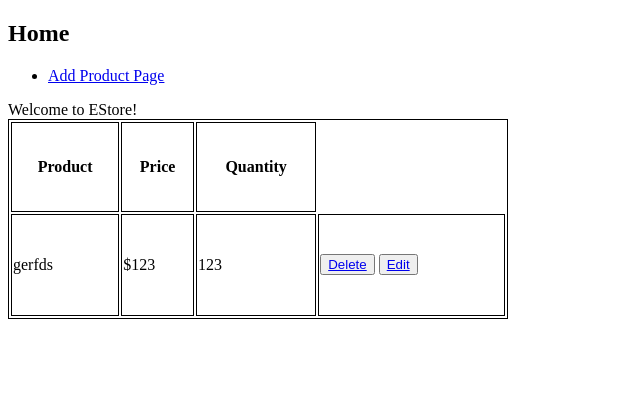
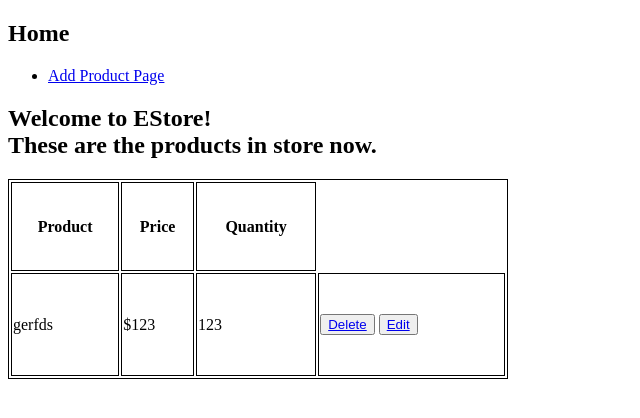
Before and after one commit to chuhuangXY/Group-Admin-estore, a PHP site: page / in a window 1280 px wide. Shown: the top 418 px of the page, without its empty margins (0-640 px from the left). Run offline with PHP 8.4, Linux system fonts and the light colour scheme; data comes from the database, SQL or seed files in the repository.

Commit message:
Update index.php

```diff
--- a/index.php
+++ b/index.php
@@ -16,7 +16,12 @@
             </li>
         </ul>
     </nav>
-        Welcome to EStore!
+        <h2>
+            Welcome to EStore!
+            <br>
+            These are the products in store now.
+            <br>
+        </h2>
         <table>
         <tr>
             <th>Product</th>
```
